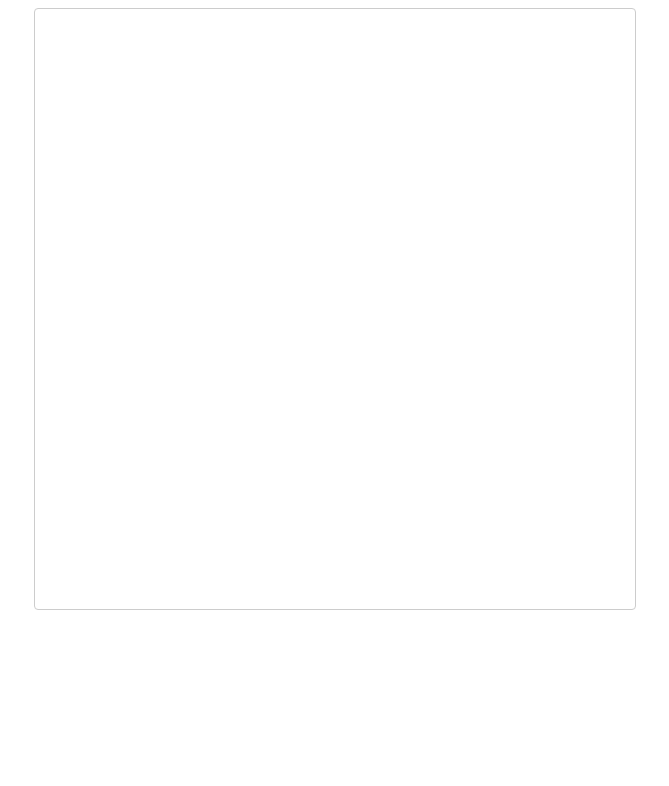
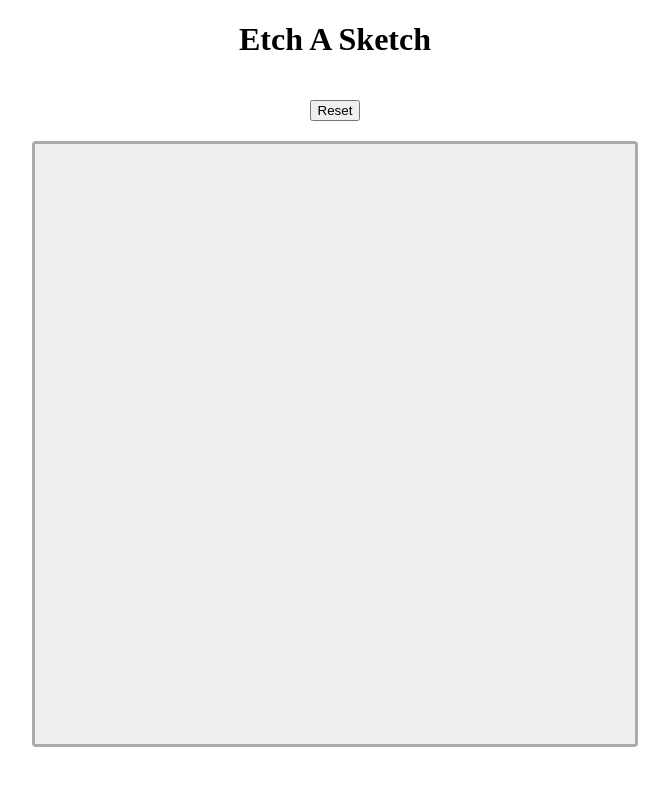
Before and after one commit to codescapade/etch-a-sketch, a plain HTML site: page index.html in a window 1280 px wide. Shown: the whole page, without its empty margins (305-974 px from the left). Drawn offline with nearby package versions, Linux system fonts and the light colour scheme.

Commit message:
finished the etch a sketch

```diff
--- a/index.html
+++ b/index.html
@@ -6,7 +6,15 @@
 		<script src="https://ajax.googleapis.com/ajax/libs/jquery/3.1.1/jquery.min.js"></script>
 	</head>
 	<body>
-		<div id="grid"></div>
-		<script src="javascript.js"></script>
+		<div class="web-content">
+			<div class="header">
+				<h1>Etch A Sketch</h1>
+			</div>
+			<div class="top-buttons">
+				<button name="reset" onclick="resetGrid()">Reset</button>
+			</div>
+			<div id="grid"></div>
+		</div>
+			<script src="javascript.js"></script>
 	</body>
 </html>
--- a/javascript.js
+++ b/javascript.js
@@ -1,27 +1,61 @@
+
+var startColor = { red: 60, green: 200, blue: 230 };
+var whiteColor = {red: 238, green: 238, blue: 238 };
 
 $(document).ready(function ()
 {
+	createGrid(16);
+});
 
-	var width = 16;
-	var height = 16;
+function resetGrid ()
+{
+	// show the prompt to enter the number of tiles per side
+	var size = prompt("Number of squares per side?");
+	createGrid(size);
+}
+
+function createGrid (size)
+{
+	// clear the grid div
+	$('#grid').empty();
+
+	// create the content for the grid depending on the size
 	var content = '';
-
-	for (var y = 0; y < height; y++)
+	for (var y = 0; y < size; y++)
 	{
-		for (var x = 0; x < width; x++)
+		for (var x = 0; x < size; x++)
 		{
 			content += '<div class="tile"></div>';
 		}
-		content += '<br>';
 	}
 	$('#grid').append(content);
+
+	// set the grid div size based on the div width and height
 	var gridWidth = $('#grid').width();
 	var gridHeight = $('#grid').height();
-	$('.tile').width(gridWidth / width);
-	$('.tile').height(gridHeight / height);
+	$('.tile').width(gridWidth / size);
+	$('.tile').height(gridHeight / size);
+
+	// set the color of each tile to a light grey
+	$('.tile').css('background-color', 'rgb(' + whiteColor.red + ', ' + whiteColor.green + ', ' + whiteColor.blue + ')');
 
 	$('.tile').mouseenter(function ()
 	{
-		$(this).css('background-color', '#55aadd');
+		var color = $(this).css('background-color');
+		var rgb = color.slice(4, color.indexOf(")")).split(",");
+
+		var red = parseInt(rgb[0],10);
+  		var green = parseInt(rgb[1],10);
+  		var blue = parseInt(rgb[1], 10);
+
+  		// if the tile is already colored decrease the values to make it darker
+		if (red !== whiteColor.red)
+		{
+			$(this).css('background-color', 'rgb(' + (red - 25) + ', ' + (green - 25) + ', ' + (blue - 25) + ')');
+		}
+		else // set the first color value
+		{
+			$(this).css('background-color', 'rgb(' + startColor.red + ', ' + startColor.green + ', ' + startColor.blue + ')');
+		}
 	});
-});
+}
--- a/stylesheet.css
+++ b/stylesheet.css
@@ -1,25 +1,27 @@
+.web-content, .header {
+	margin: auto;
+	width: 800px;
+}
+
+.header {
+	text-align: center;
+}
+
+.top-buttons {
+	margin: auto;
+	text-align: center;
+	padding-top: 20px;
+	padding-bottom: 20px;
+}
+
 #grid {
 	width: 600px;
 	height: 600px;
-	border: 1px solid #CCCCCC;
+	border: 3px solid #AAAAAA;
 	border-radius: 4px;
 	margin: auto;
 }
 
 .tile {
-	/*width: 20px;
-	height:20px;*/
 	float: left;
-	/*border: 1px solid black;*/
-	/*background-color: #444444;*/
 }
-
-table {
-	border-spacing: 0px;
-	border-collapse: collapse;
-}
-
-td tr table{
-	border: none;
-	padding: 0px;
-}
```
